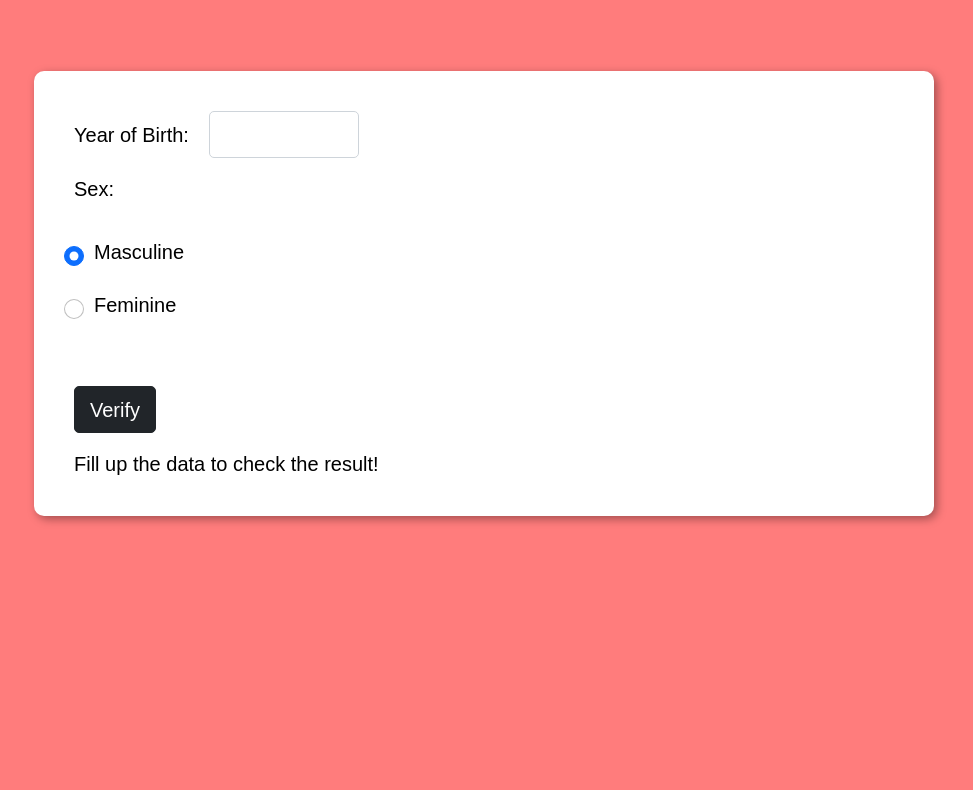
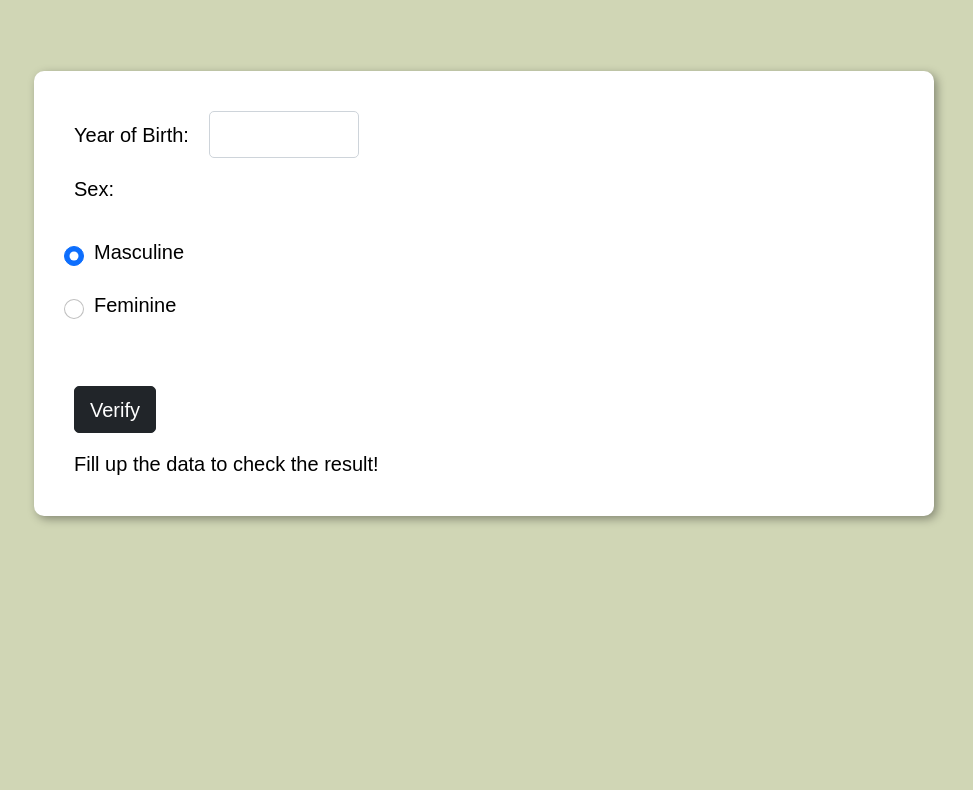
Before and after one commit to kcirefrz/Age-Verifier, a plain HTML site: page index.html in a window 1280 px wide. Shown: the part 99-889 px from the top of the page, without its empty margins (156-1129 px from the left). Drawn offline with nearby package versions, Linux system fonts and the light colour scheme.

Commit message:
Segundo commit

```diff
--- a/index.html
+++ b/index.html
@@ -27,7 +27,7 @@
                     <label class="col-form-label">Year of Birth: </label>
                     </div>
                     <div class="col-auto">
-                    <input type="numerical" id="txtyear" class="form-control">
+                    <input type="number" id="txtyear" class="form-control">
                     </div>
                 <p>Sex:
                     <div class="form-check">
--- a/style.css
+++ b/style.css
@@ -5,13 +5,8 @@
     font: normal 15pt Arial;
 }
 
-html, body{
-    height: 100%;
-
-}
-
 .bg-color{
-    background: rgb(255, 124, 124);
+    background: #D0D6B5;
     height: 100%;
 }
 
@@ -48,6 +43,8 @@ footer p{
     font-style: italic;
 }
 
+ /* ====== Media Queries ====== */
+
 @media screen and (max-width: 670px){
     section{
         width: 380px;
```
Also changed, not shown: 1 other file.
